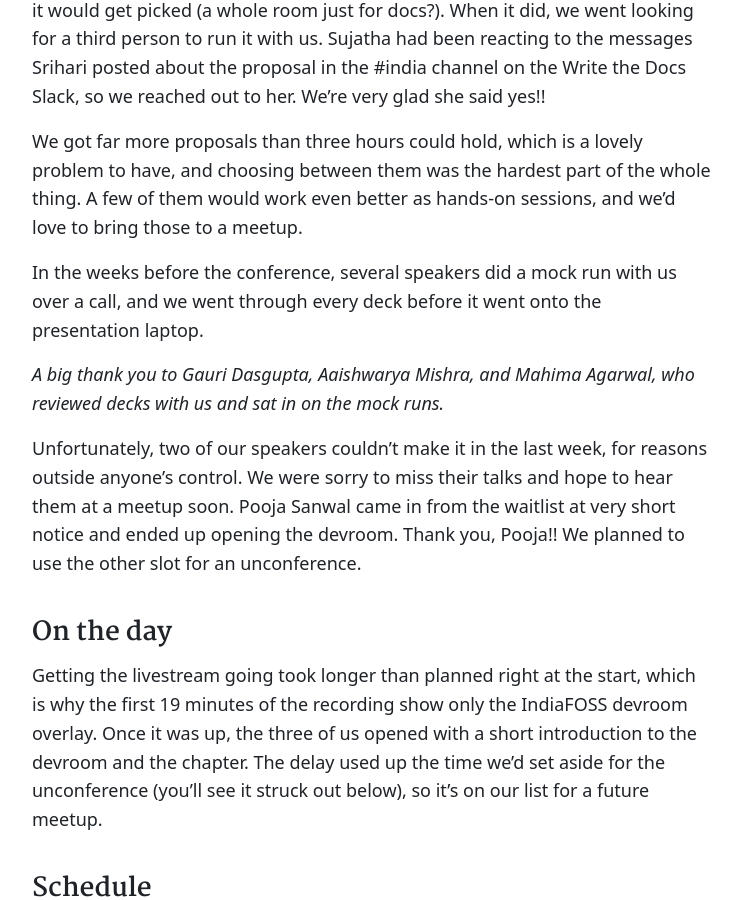
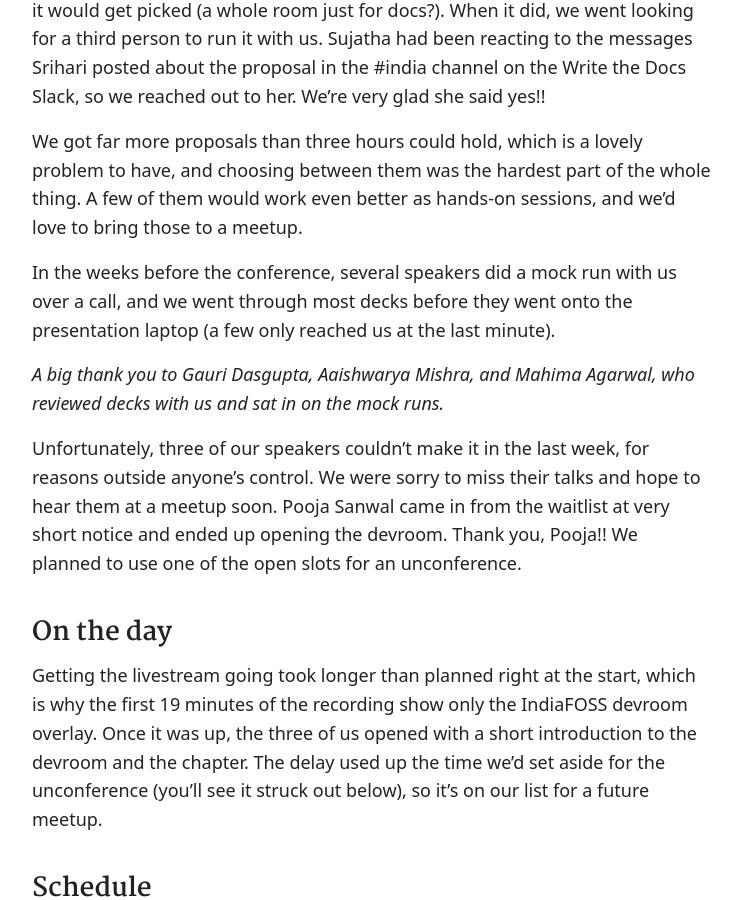
Before and after one commit to Write-the-Docs-India/write-the-docs-india.github.io, a Jekyll site: the page built from _posts/2026-09-28-indiafoss-2026-devroom.md, in a window 1280 px wide and 900 px high, scrolled down 937 px. Shown: the whole window, without its empty margins (152-893 px from the left). Built offline with Jekyll 4.4.1, drawn with Linux system fonts in a browser that asks for light colours; some web fonts are replaced.

Commit message:
Correct the dropout count and deck review wording in the debrief
Signed-off-by: Srihari Thyagarajan <hari.leo03@gmail.com>

```diff
--- a/_posts/2026-09-28-indiafoss-2026-devroom.md
+++ b/_posts/2026-09-28-indiafoss-2026-devroom.md
@@ -17,11 +17,11 @@ Srihari wrote the [devroom proposal](https://forum.fossunited.org/t/call-for-dev
 
 We got far more proposals than three hours could hold, which is a lovely problem to have, and choosing between them was the hardest part of the whole thing. A few of them would work even better as hands-on sessions, and we'd love to bring those to a meetup.
 
-In the weeks before the conference, several speakers did a mock run with us over a call, and we went through every deck before it went onto the presentation laptop.
+In the weeks before the conference, several speakers did a mock run with us over a call, and we went through most decks before they went onto the presentation laptop (a few only reached us at the last minute).
 
 *A big thank you to Gauri Dasgupta, Aaishwarya Mishra, and Mahima Agarwal, who reviewed decks with us and sat in on the mock runs.*
 
-Unfortunately, two of our speakers couldn't make it in the last week, for reasons outside anyone's control. We were sorry to miss their talks and hope to hear them at a meetup soon. Pooja Sanwal came in from the waitlist at very short notice and ended up opening the devroom. Thank you, Pooja!! We planned to use the other slot for an unconference.
+Unfortunately, three of our speakers couldn't make it in the last week, for reasons outside anyone's control. We were sorry to miss their talks and hope to hear them at a meetup soon. Pooja Sanwal came in from the waitlist at very short notice and ended up opening the devroom. Thank you, Pooja!! We planned to use one of the open slots for an unconference.
 
 ## On the day
 
```
